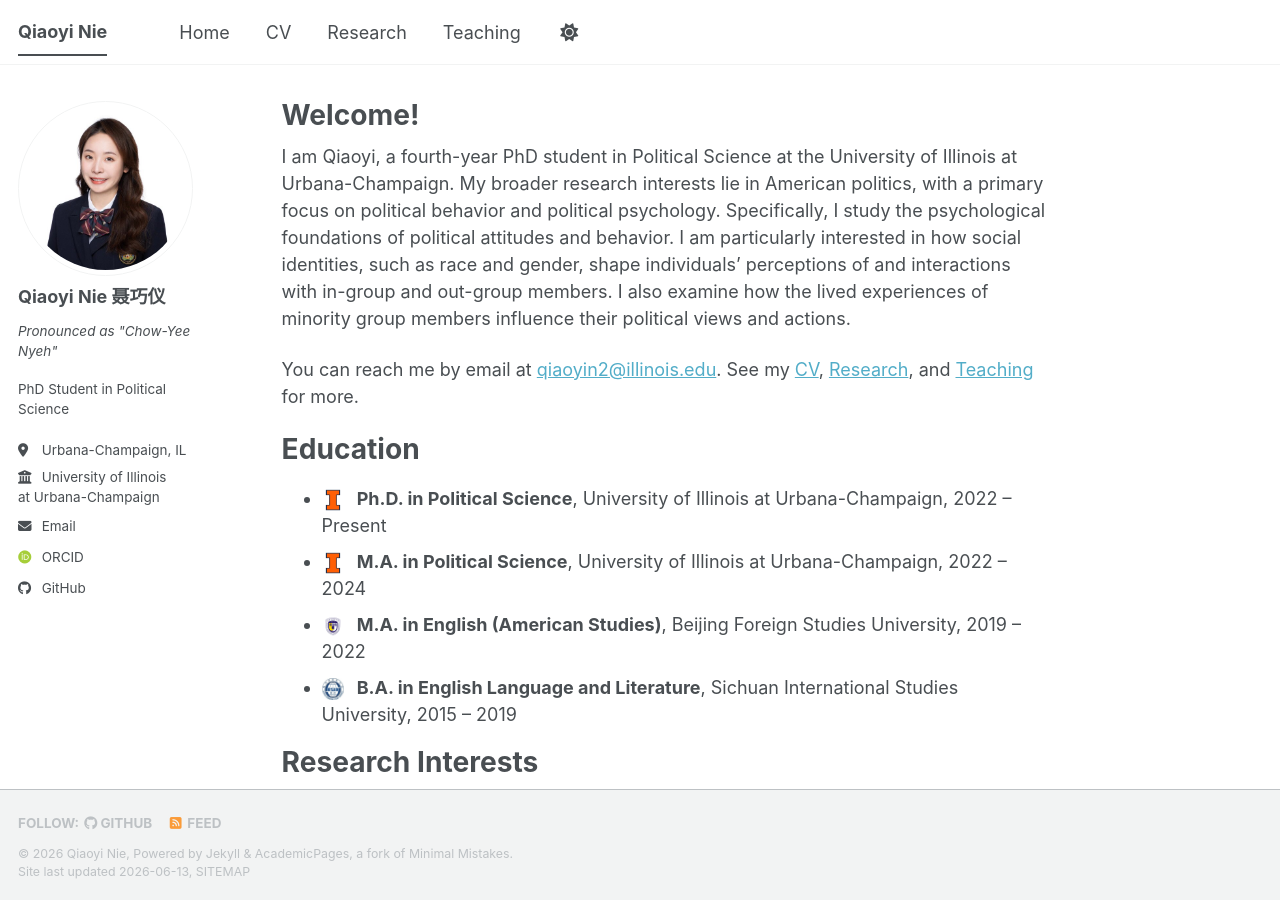
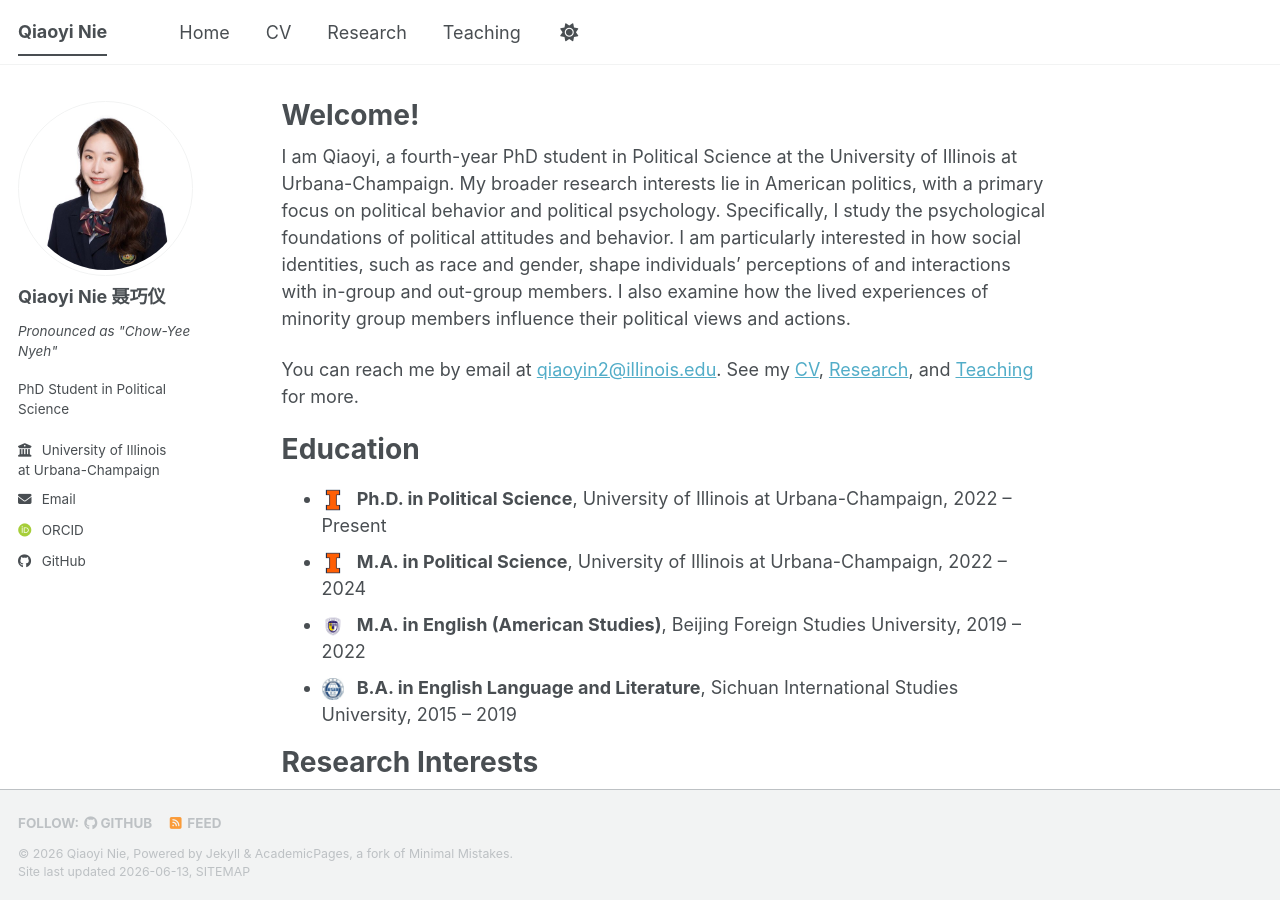
Before and after one commit to QiaoyiNie/qiaoyinie.github.io, a Jekyll site: the page built from _pages/about.md, in a window 1280 px wide and 900 px high. Built offline with Jekyll 4.4.1, drawn with Linux system fonts in a browser that asks for light colours; some web fonts are replaced; a script bundle is joined from its source files by our own code; library files that are not in the unit come from our copies.

Commit message:
Remove location from sidebar profile (#20)
Co-authored-by: Claude <noreply@anthropic.com>

```diff
--- a/_config.yml
+++ b/_config.yml
@@ -28,7 +28,7 @@ author:
   pronunciation    : 'Pronounced as "Chow-Yee Nyeh"'
   pronouns         : # example: "she/her"
   bio              : "PhD Student in Political Science"
-  location         : "Urbana-Champaign, IL"
+  location         : # Removed
   employer         : "University of Illinois<br>at Urbana-Champaign"
   uri              : # URL
   email            : "qiaoyin2@illinois.edu"
```
